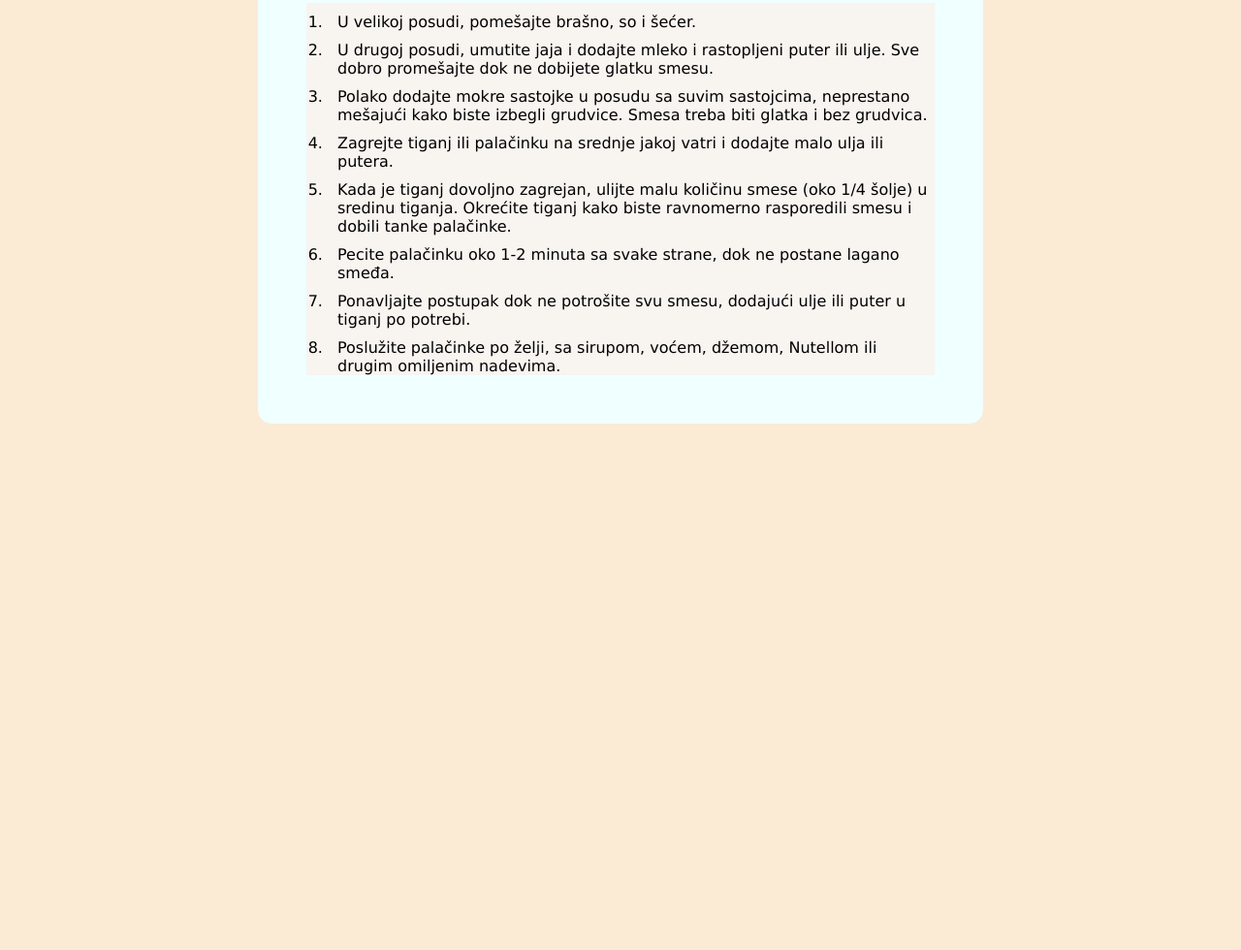
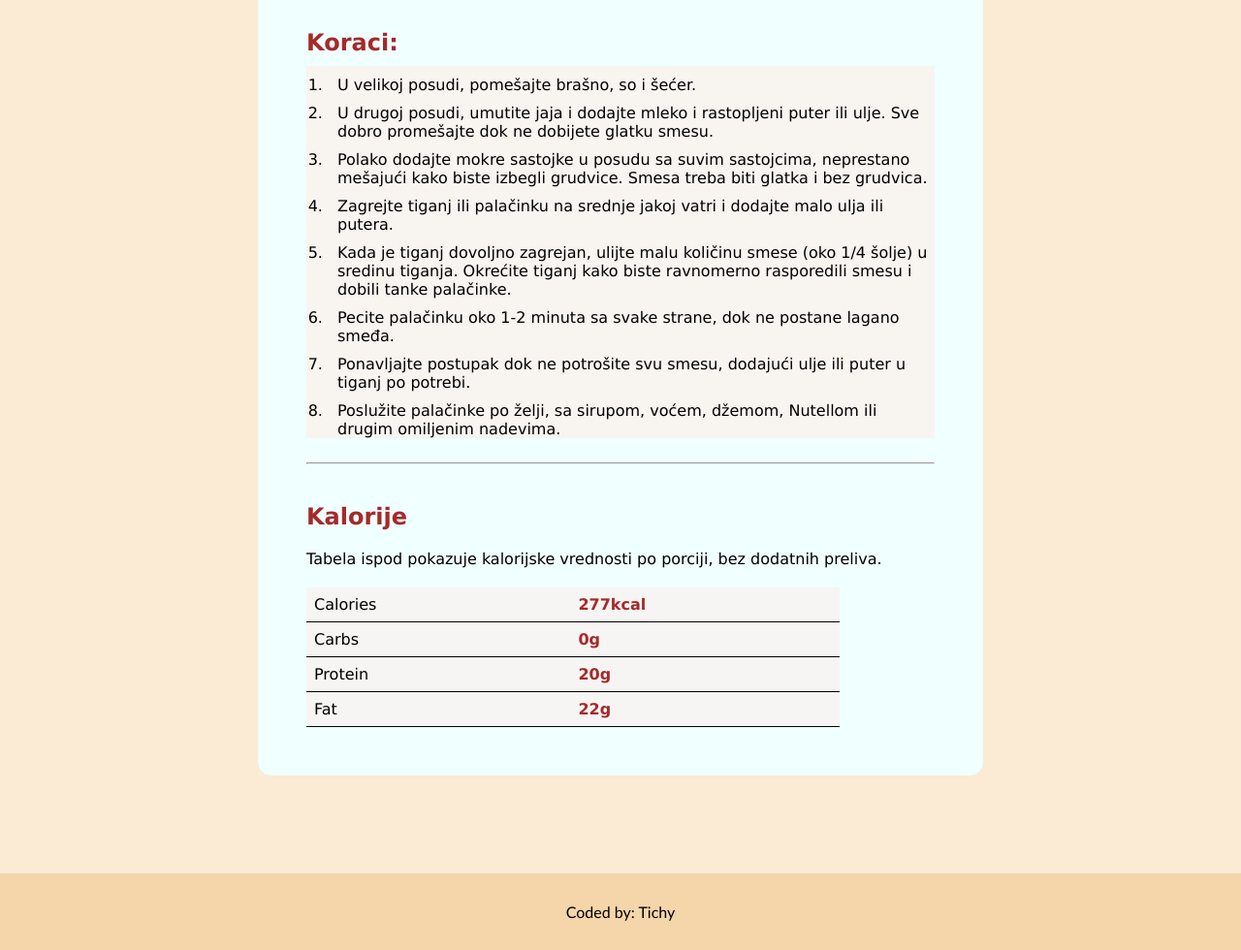
Before and after one commit to Tichyyy/JavaScriptProjects, a plain HTML site: page Recept/index.html in a window 1280 px wide. Shown: the part 1126-2106 px from the top of the page at 97% size. Before the commit the page ends 1664 px from the top, so only its background shows below. Drawn offline with Linux system fonts and the light colour scheme.

Commit message:
dodat futer i poneke klase za paragrafe i liste

```diff
--- a/Recept/index.html
+++ b/Recept/index.html
@@ -8,6 +8,7 @@
   </head>
   <body>
     <div class="recept">
+      <h1 id="tema">Recept za palacinke</h1>
       <img id="palacinke" src="images/palacinke.jpg" alt="slika palacinke" />
 
       <ul class="priprema">
@@ -16,9 +17,8 @@
         <li><b>Priprema: </b>5 minuta</li>
         <li><b>Przenje: </b>25 minuta</li>
       </ul>
-
+      <p class="sastojciNaziv">Sastojci:</p>
       <ul class="sastojci">
-        <p class="sastojciNaziv">Sastojci:</p>
         <li>1 solja brasna</li>
         <li>2 jaja</li>
         <li>1 solja mleka</li>
@@ -62,6 +62,34 @@
           drugim omiljenim nadevima.
         </li>
       </ol>
+      <hr class="prelaz" />
+      <p class="sastojciNaziv">Kalorije</p>
+      <div class="tabela">
+        <p>
+          Tabela ispod pokazuje kalorijske vrednosti po porciji, bez dodatnih
+          preliva.
+        </p>
+        <table>
+          <tr>
+            <td>Calories</td>
+            <td class="boja">277kcal</td>
+          </tr>
+          <tr>
+            <td>Carbs</td>
+            <td class="boja">0g</td>
+          </tr>
+          <tr>
+            <td>Protein</td>
+            <td class="boja">20g</td>
+          </tr>
+          <tr>
+            <td>Fat</td>
+            <td class="boja">22g</td>
+          </tr>
+        </table>
+      </div>
     </div>
+
+    <footer id="futer">Coded by: Tichy</footer>
   </body>
 </html>
```
